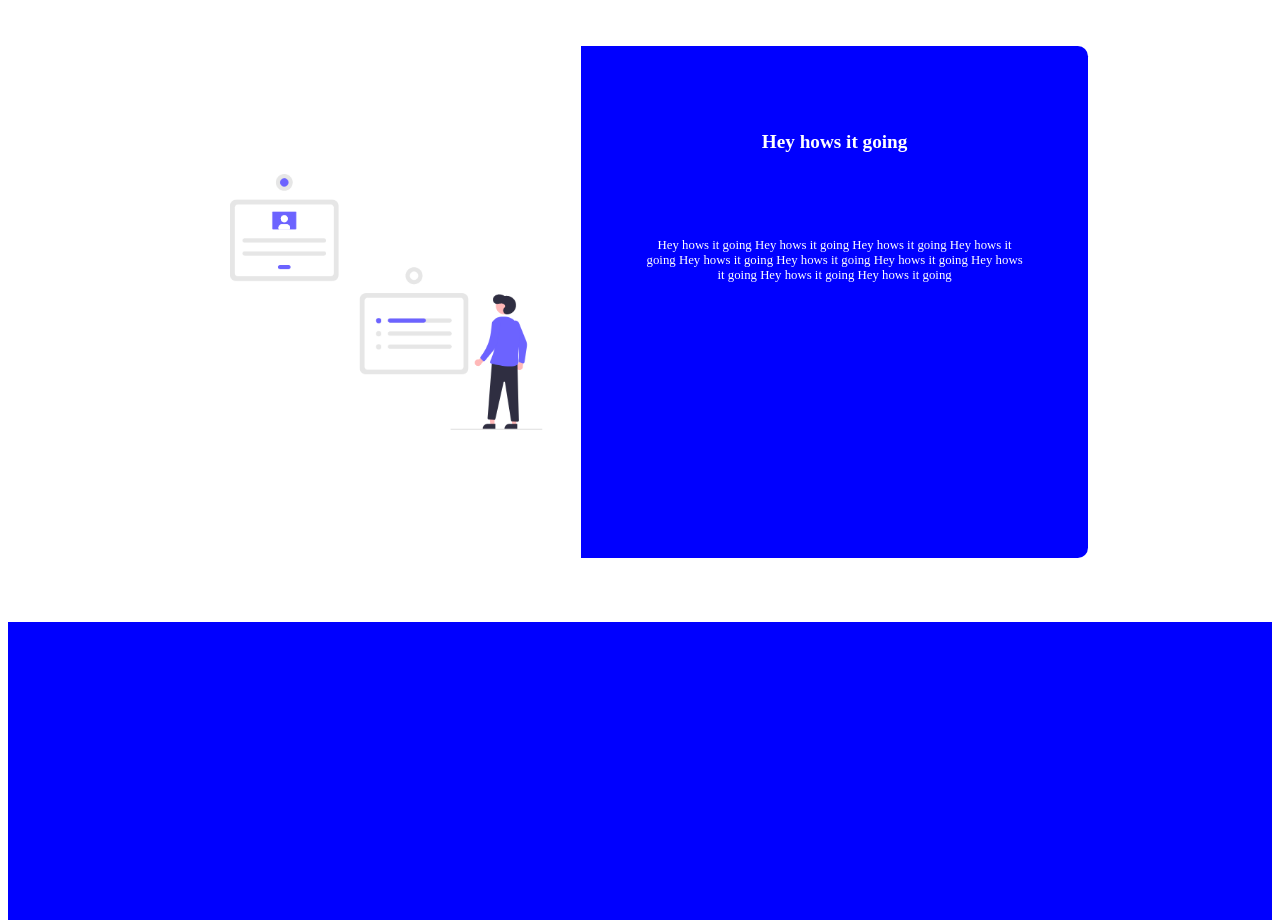
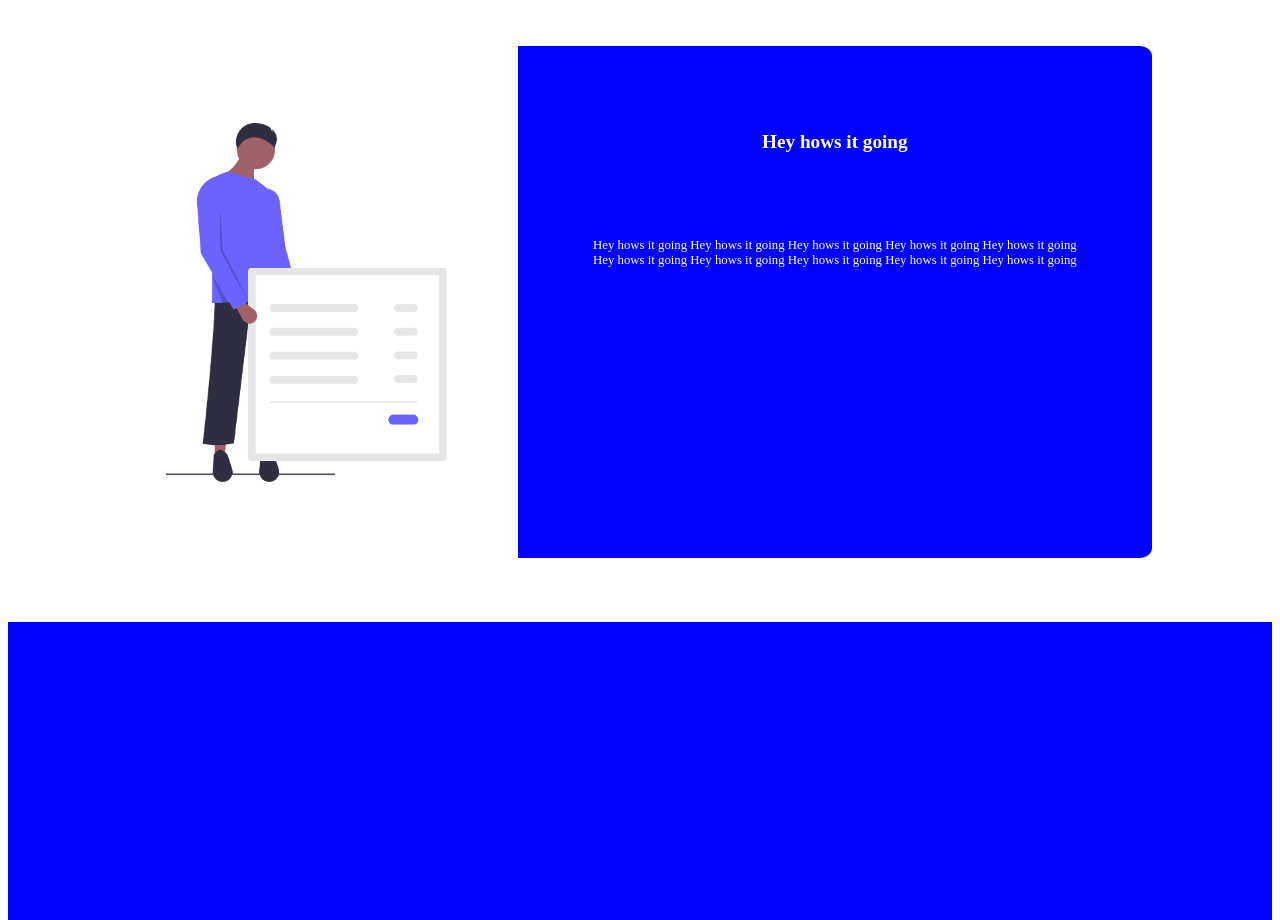
Before and after one commit to CameronBBailey/Week_1_Project, a plain HTML site: page howitworks.html in a window 1280 px wide. Shown: the part 1660-2580 px from the top of the page. Drawn offline with Linux system fonts and the light colour scheme.

Commit message:
switch pictures

```diff
--- a/css/howitwork.css
+++ b/css/howitwork.css
@@ -130,7 +130,7 @@ height: 30vw;
 
 
     height: 40vw;
-    width: 70vw;
+    width: 80vw;
     margin-top: 4vw;
     margin-bottom: 5vw;
     border-radius: 2%;
@@ -151,7 +151,16 @@ height: 30vw;
 
 
 }
+.imgboxgetpaid{
+    display: flex;
 
+    height: 28vw;
+    margin-left: 3vw;
+    padding-right: 5.5vw;
+
+
+
+}
 
 
 .blueboxtext{
--- a/howitworks.html
+++ b/howitworks.html
@@ -71,8 +71,8 @@
     <div class="bodytext">Insert paragraph here Insert paragraph here Insert paragraph here Insert paragraph here Insert paragraph here Insert paragraph here Insert paragraph here Insert paragraph here Insert paragraph here Insert paragraph here Insert paragraph here Insert paragraph here Insert paragraph here Insert paragraph here Insert paragraph here Insert paragraph here </div>
 
     <div class="bluebox">
-        <div class="imgbox">
-            <img src="img/Collect-info.png">
+        <div class="imgboxgetpaid">
+            <img src="img/Take Payments@2x.png">
         </div>
 
         <div class="blueboxtext">
```
